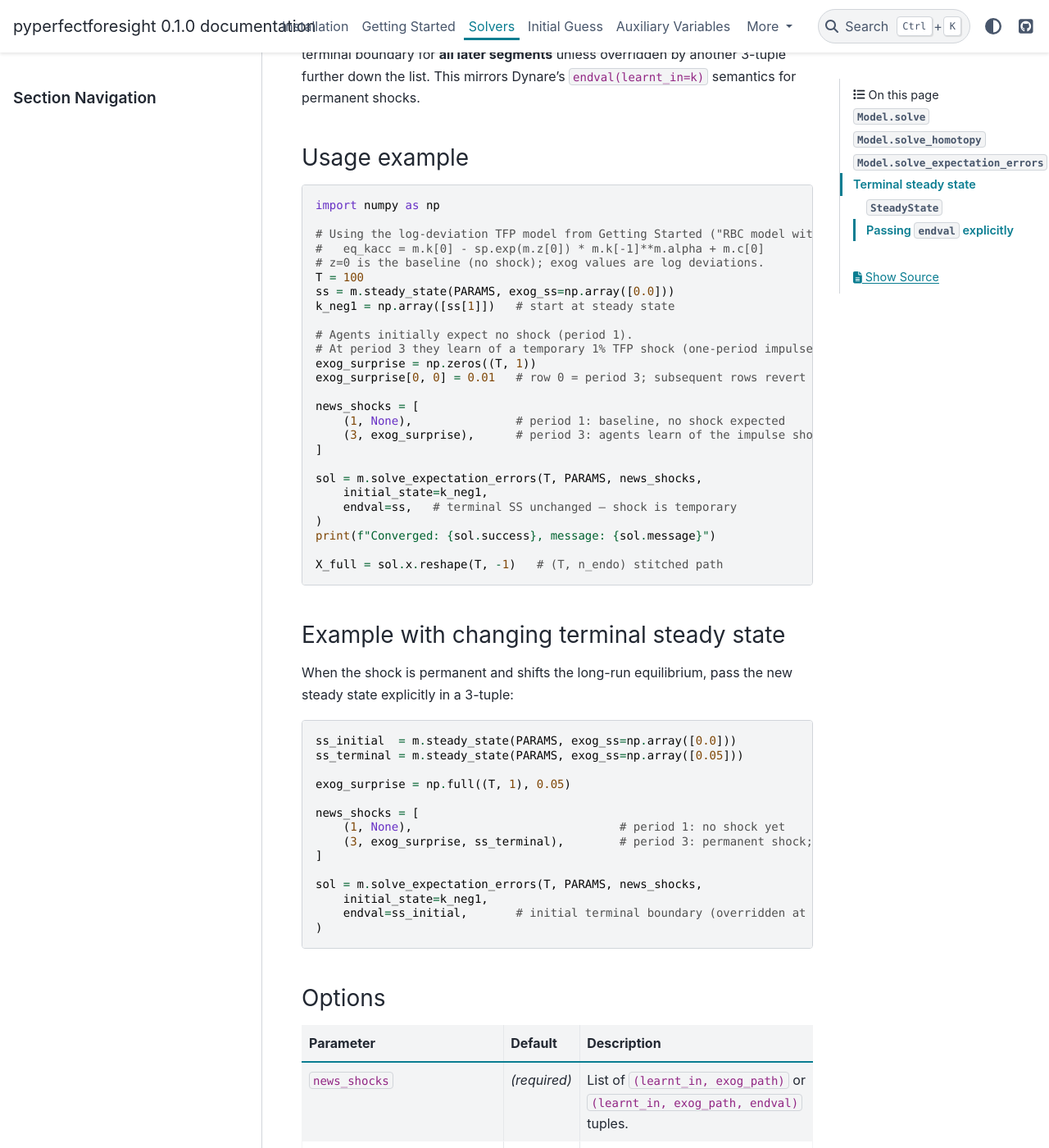
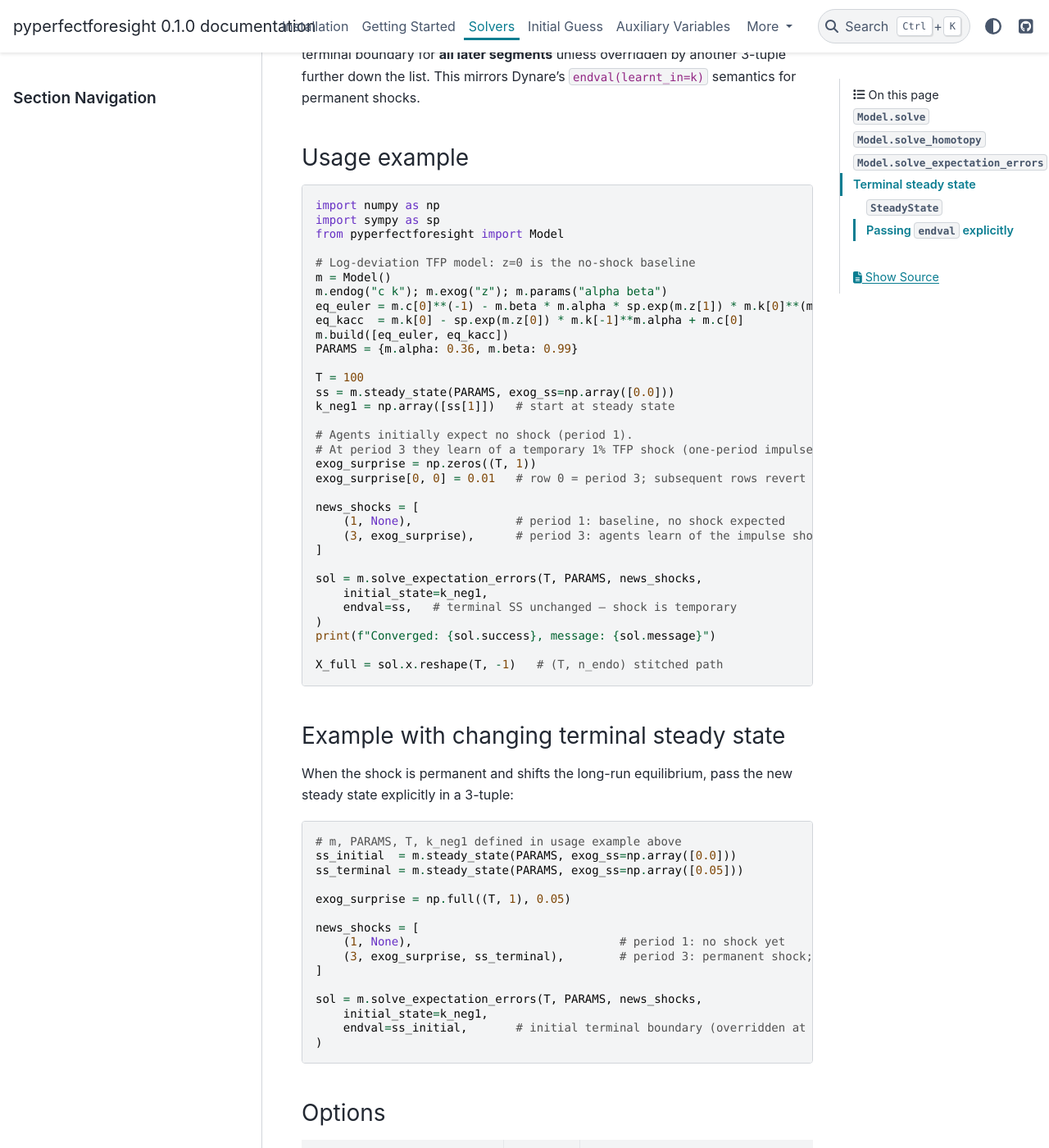
Before and after one commit to Shunsuke-Hori/pyperfectforesight, a Sphinx documentation site: the page built from docs/solvers.md, in a window 1280 px wide and 1400 px high, scrolled down 4788 px. Shown: the whole window at 82% size. Built offline with Sphinx 7.4.7 and the PyData theme 0.15.4, drawn with Linux system fonts in a browser that asks for light colours.

Commit message:
fix: address eighth Copilot review on docs DSL revision
- solvers.md: make solve_expectation_errors usage example self-contained
  by defining the log-deviation TFP model (exp(z)) inline
- solvers.md: add cross-reference note to the changing-endval follow-up
  snippet that m/PARAMS/T/k_neg1 come from the usage example above

Co-Authored-By: Claude Sonnet 4.6 <noreply@anthropic.com>

````diff
--- a/docs/solvers.md
+++ b/docs/solvers.md
@@ -124,10 +124,17 @@ An `endval` supplied in a 3-tuple applies to that sub-solve and remains the term
 
 ```python
 import numpy as np
+import sympy as sp
+from pyperfectforesight import Model
 
-# Using the log-deviation TFP model from Getting Started ("RBC model with exogenous TFP shock"):
-#   eq_kacc = m.k[0] - sp.exp(m.z[0]) * m.k[-1]**m.alpha + m.c[0]
-# z=0 is the baseline (no shock); exog values are log deviations.
+# Log-deviation TFP model: z=0 is the no-shock baseline
+m = Model()
+m.endog("c k"); m.exog("z"); m.params("alpha beta")
+eq_euler = m.c[0]**(-1) - m.beta * m.alpha * sp.exp(m.z[1]) * m.k[0]**(m.alpha - 1) * m.c[1]**(-1)
+eq_kacc  = m.k[0] - sp.exp(m.z[0]) * m.k[-1]**m.alpha + m.c[0]
+m.build([eq_euler, eq_kacc])
+PARAMS = {m.alpha: 0.36, m.beta: 0.99}
+
 T = 100
 ss = m.steady_state(PARAMS, exog_ss=np.array([0.0]))
 k_neg1 = np.array([ss[1]])   # start at steady state
@@ -156,6 +163,7 @@ X_full = sol.x.reshape(T, -1)   # (T, n_endo) stitched path
 When the shock is permanent and shifts the long-run equilibrium, pass the new steady state explicitly in a 3-tuple:
 
 ```python
+# m, PARAMS, T, k_neg1 defined in usage example above
 ss_initial  = m.steady_state(PARAMS, exog_ss=np.array([0.0]))
 ss_terminal = m.steady_state(PARAMS, exog_ss=np.array([0.05]))
 
````
